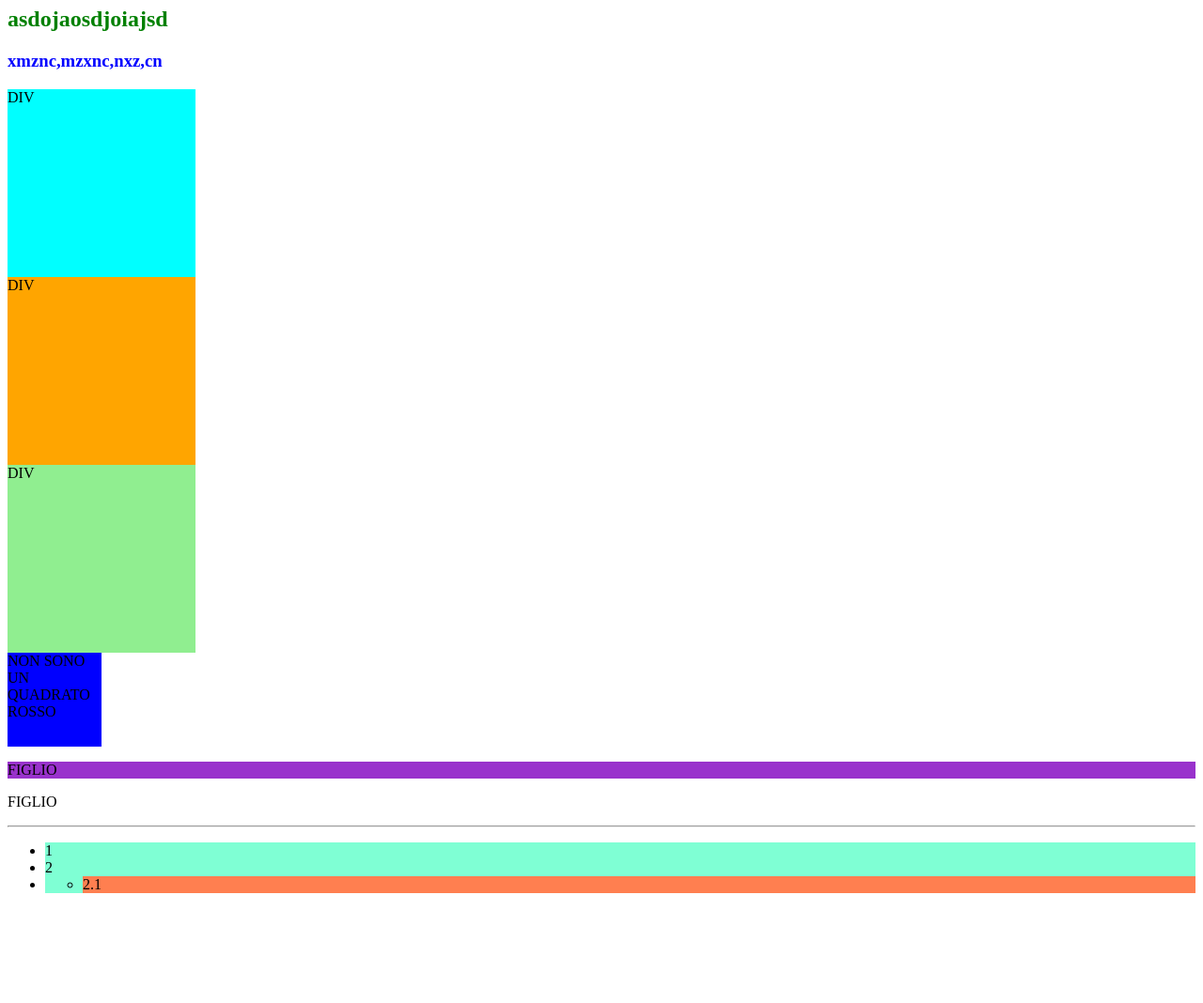
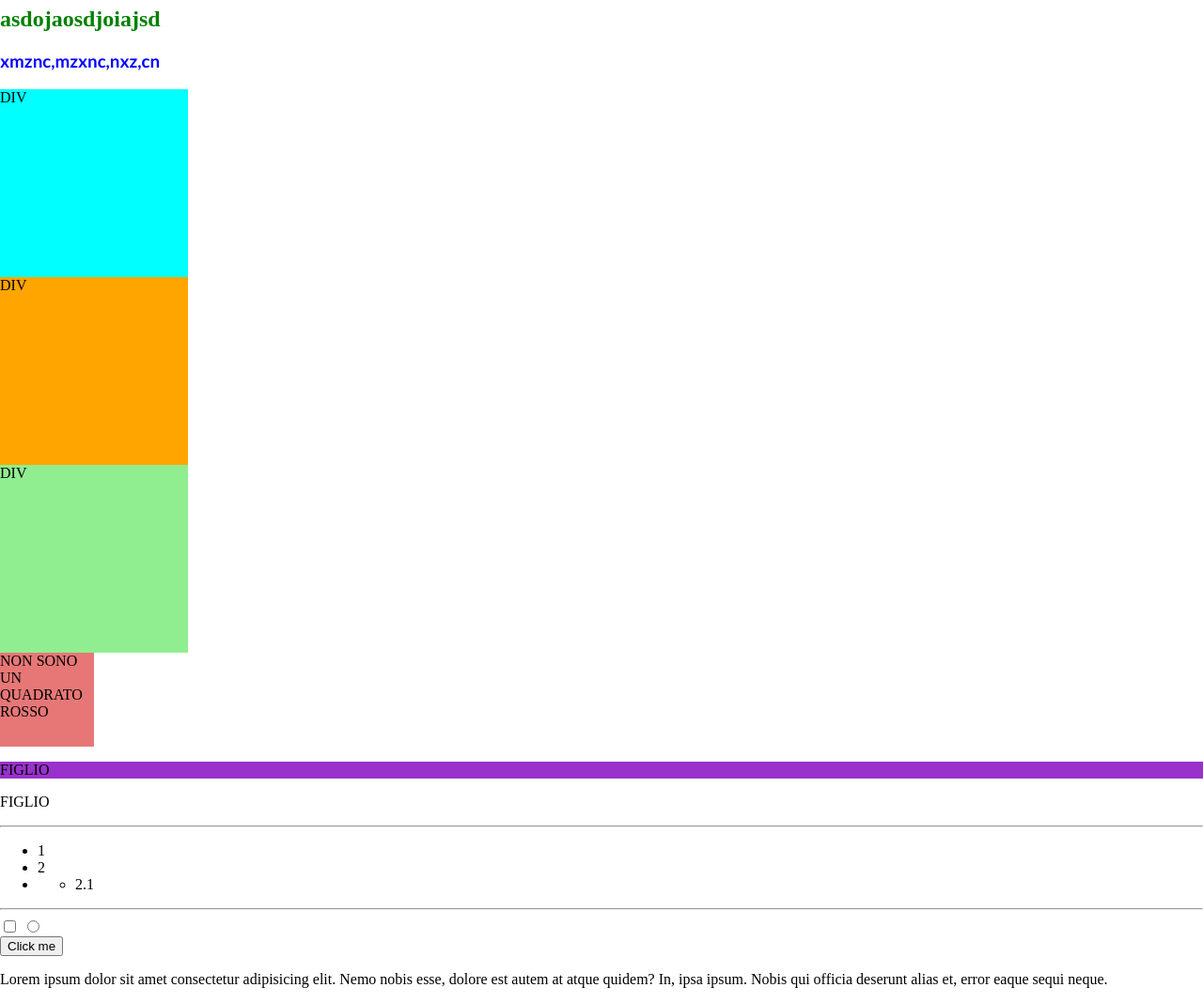
Before and after one commit to nclBaz/epicode-ita-u1-w1-d3, a plain HTML site: page index.html in a window 1280 px wide. Shown: the part 73-1141 px from the top of the page at 94% size. Before the commit the page ends 1040 px from the top, so only its background shows below. Drawn offline with Linux system fonts and the light colour scheme.

Commit message:
Adds advanced selectors examples

```diff
--- a/index.html
+++ b/index.html
@@ -4,6 +4,12 @@
     <meta charset="UTF-8" />
     <meta http-equiv="X-UA-Compatible" content="IE=edge" />
     <meta name="viewport" content="width=device-width, initial-scale=1.0" />
+    <link rel="preconnect" href="https://fonts.googleapis.com" />
+    <link rel="preconnect" href="https://fonts.gstatic.com" crossorigin />
+    <link
+      href="https://fonts.googleapis.com/css2?family=Lato:ital,wght@0,100;0,300;0,700;1,300&display=swap"
+      rel="stylesheet"
+    />
     <link rel="stylesheet" href="./public/css/style.css" />
     <title>Document</title>
     <style>
@@ -36,5 +42,18 @@
         </ul>
       </li>
     </ul>
+    <hr />
+    <div>
+      <input type="checkbox" />
+      <input type="radio" />
+    </div>
+    <div>
+      <button class="hoverme">Click me</button>
+      <p>
+        Lorem ipsum dolor sit amet consectetur adipisicing elit. Nemo nobis esse, dolore est autem
+        at atque quidem? In, ipsa ipsum. Nobis qui officia deserunt alias et, error eaque sequi
+        neque.
+      </p>
+    </div>
   </body>
 </html>
--- a/public/css/style.css
+++ b/public/css/style.css
@@ -1,9 +1,23 @@
+/* * {
+  border: 1px solid black;
+} */
+
+/* :root {
+  font-size: 4vh;
+} */
+
+body {
+  margin: 0;
+}
+
 h3 {
   color: blue;
+  font-family: Lato, Cambria, Cochin, Georgia, Times, "Times New Roman", serif;
+  font-weight: 900;
 }
 
 #nonquadratorosso {
-  background-color: blue;
+  background-color: rgba(217, 37, 37, 0.623);
   width: 100px;
   height: 100px;
 }
@@ -11,7 +25,7 @@ h3 {
 .square {
   height: 200px;
   width: 200px;
-  background-color: red;
+  background-color: rgb(232, 159, 159);
 }
 
 /* Background dei miei div */
@@ -34,10 +48,19 @@ div div p {
 
 /* Liste */
 
-ul li {
+/* ul li {
   background-color: aquamarine;
 }
 
 ul li ul .qualcosa {
   background-color: coral;
+} */
+
+:checked {
+  height: 20px;
+  width: 20px;
 }
+
+.hoverme:hover + p {
+  background-color: green;
+}
```
